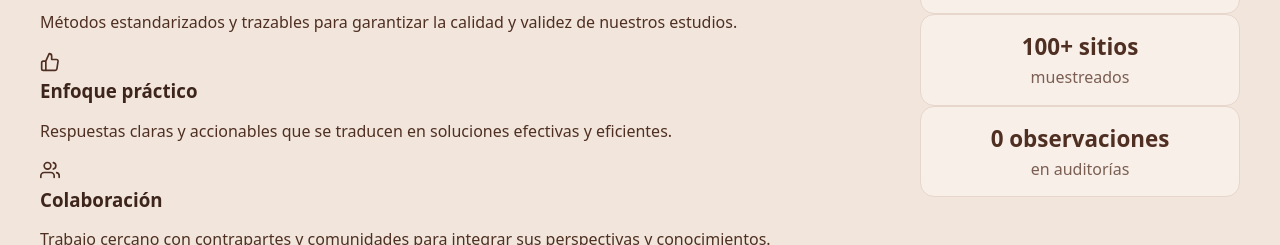
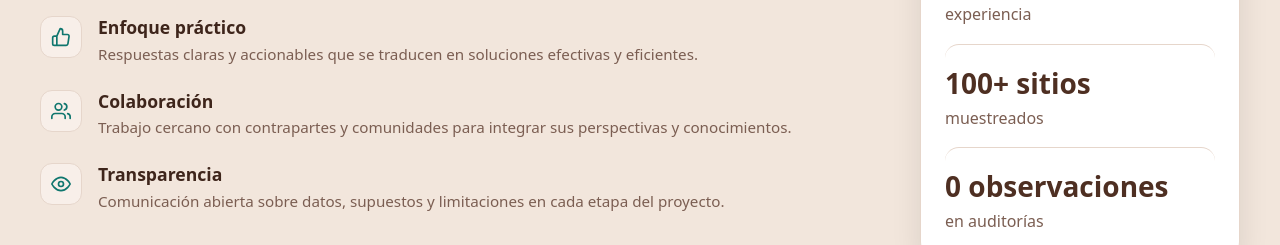
Before and after one commit to dnvasquez/LBCweb, a plain HTML site: page nosotros.html in a window 1280 px wide. Shown: the part 402-647 px from the top of the page. Drawn offline with Linux system fonts and the light colour scheme.

Commit message:
Update site.css

```diff
--- a/assets/site.css
+++ b/assets/site.css
@@ -1,5 +1,5 @@
 /* =========================================================
-   LBC Brand v4 — Corporativo sobrio y actual
+   LBC Brand — Corporativo sobrio y actual
    - Base clara (salmón pálido)
    - Tipografía "chocolate"
    - Superficies blancas con bordes sutiles
@@ -644,3 +644,82 @@ hr.sep{border:0;border-top:1px solid var(--border);margin:10px 0 20px}
     transform: translateX(-50%);
   }
 }
+
+/* ===== NUEVA SECCIÓN NOSOTROS (DISEÑO MEJORADO) ===== */
+
+.principles-list {
+  display: grid;
+  gap: 1.5rem;
+}
+
+.principle-item {
+  display: flex;
+  align-items: flex-start;
+  gap: 1rem;
+}
+
+.principle-item .icon {
+  flex-shrink: 0;
+  width: 42px;
+  height: 42px;
+  display: grid;
+  place-items: center;
+  border-radius: 12px;
+  background: var(--paper-2);
+  border: 1px solid var(--border);
+  color: var(--brand);
+}
+
+.principle-item h3 {
+  margin: 0 0 0.2rem;
+  font-size: 1.1rem;
+}
+
+.principle-item p {
+  margin: 0;
+  color: var(--ink-dim);
+  font-size: 0.95rem;
+}
+
+.sticky-aside {
+  position: sticky;
+  top: 100px; /* Ajusta este valor según la altura de tu nav */
+  background: var(--surface);
+  border: 1px solid var(--border);
+  border-radius: var(--radius);
+  padding: 1.5rem;
+  box-shadow: var(--shadow);
+}
+
+.sticky-aside h3 {
+  margin-top: 0;
+  margin-bottom: 1rem;
+}
+
+.sticky-aside .stat {
+  text-align: left;
+  padding: 0;
+  border: none;
+  background: none;
+}
+
+.sticky-aside .stat + .stat {
+  margin-top: 1rem;
+  padding-top: 1rem;
+  border-top: 1px solid var(--border);
+}
+
+.sticky-aside .stat b {
+    font-size: 1.75rem;
+}
+
+/* Responsive */
+@media (max-width: 980px) {
+  .grid[style*="grid-template-columns: 1fr 320px"] {
+    grid-template-columns: 1fr;
+  }
+  .sticky-aside {
+    position: static;
+    margin-top: 2rem;
+  }
+}
```
